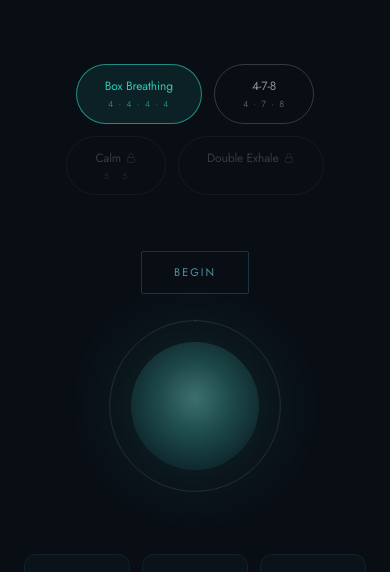
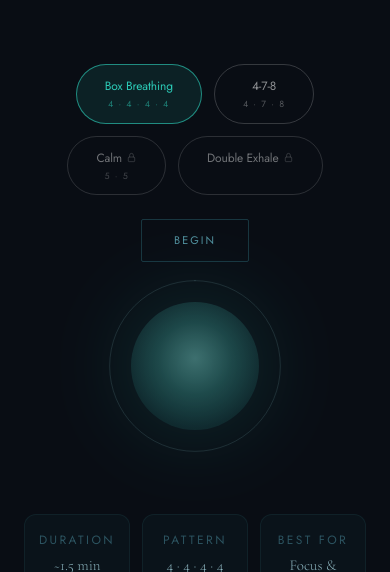
Before and after one commit to salsotk1973/solace, a Next.js app: page /breathing in a window 390 px wide. Shown: the part 204-776 px from the top of the page. Built offline with nearby package versions, Linux system fonts and the light colour scheme; no server answers.

Commit message:
Fix: breathing mobile layout — all 4 patterns visible, button above orb, no flex-col-reverse

```diff
--- a/components/breathing/BreathingSession.tsx
+++ b/components/breathing/BreathingSession.tsx
@@ -166,20 +166,8 @@ export default function BreathingSession({ userId }: Props) {
         disabled={!canSwitch}
       />
 
-      {/* ── Orb stage ────────────────────────────────────────────────────── */}
-      {/* flex-col-reverse on mobile: button renders first (top), orb below.
-          md:flex-col on desktop: orb first, button below. */}
-      <div className="flex flex-col-reverse md:flex-col items-center gap-8 mb-8 md:mb-16">
-        <BreathingOrb
-          pattern={pattern}
-          isRunning={isRunning}
-          onCycleChange={handleCycleChange}
-          onComplete={handleComplete}
-          size={orbSize}
-        />
-
-        <div className="flex flex-col items-center gap-4">
-          {/* Start / Stop */}
+      {/* ── Begin / Stop button — sits between selector and orb ─────────── */}
+      <div className="flex flex-col items-center mb-6 md:mb-8">
         {!isRunning ? (
           <button
             onClick={handleStart}
@@ -196,6 +184,16 @@ export default function BreathingSession({ userId }: Props) {
           </button>
         )}
       </div>
+
+      {/* ── Orb ─────────────────────────────────────────────────────────── */}
+      <div className="flex justify-center mb-8 md:mb-16">
+        <BreathingOrb
+          pattern={pattern}
+          isRunning={isRunning}
+          onCycleChange={handleCycleChange}
+          onComplete={handleComplete}
+          size={orbSize}
+        />
       </div>
 
       {/* ── Info cards ───────────────────────────────────────────────────── */}
--- a/components/breathing/PatternSelector.tsx
+++ b/components/breathing/PatternSelector.tsx
@@ -1,6 +1,4 @@
 "use client";
-
-import Link from "next/link";
 
 type Pattern = "box" | "478";
 
@@ -11,8 +9,8 @@ interface PatternSelectorProps {
 }
 
 const FREE_PATTERNS: { id: Pattern; name: string; timing: string }[] = [
-  { id: "box",  name: "Box Breathing", timing: "4 · 4 · 4 · 4" },
-  { id: "478",  name: "4-7-8",         timing: "4 · 7 · 8"     },
+  { id: "box", name: "Box Breathing", timing: "4 · 4 · 4 · 4" },
+  { id: "478", name: "4-7-8",         timing: "4 · 7 · 8"     },
 ];
 
 const LOCKED_PATTERNS = [
@@ -22,7 +20,11 @@ const LOCKED_PATTERNS = [
 
 function LockIcon() {
   return (
-    <svg width="12" height="12" viewBox="0 0 24 24" fill="none" className="ml-1 opacity-60" aria-hidden="true">
+    <svg
+      width="11" height="11" viewBox="0 0 24 24" fill="none"
+      aria-hidden="true"
+      style={{ marginLeft: "4px", opacity: 0.55, flexShrink: 0 }}
+    >
       <rect x="5" y="11" width="14" height="10" rx="2" stroke="currentColor" strokeWidth="1.5"/>
       <path d="M8 11V7a4 4 0 0 1 8 0v4" stroke="currentColor" strokeWidth="1.5" strokeLinecap="round"/>
     </svg>
@@ -31,7 +33,9 @@ function LockIcon() {
 
 export default function PatternSelector({ selected, onChange, disabled }: PatternSelectorProps) {
   return (
-    <div className="flex flex-wrap justify-center gap-3 mb-14">
+    <div className="flex flex-wrap justify-center gap-3 mb-6 md:mb-14">
+
+      {/* ── Free patterns ────────────────────────────────────────────────── */}
       {FREE_PATTERNS.map((p) => {
         const active = selected === p.id;
         return (
@@ -57,13 +61,17 @@ export default function PatternSelector({ selected, onChange, disabled }: Patter
         );
       })}
 
+      {/* ── Locked patterns — plain <a> to avoid next/link client issues ─── */}
       {LOCKED_PATTERNS.map((p) => (
-        <Link
+        <a
           key={p.name}
           href="/pricing"
-          className="flex flex-col items-center gap-0.5 px-7 py-3 rounded-full border border-[rgba(255,255,255,0.1)] bg-transparent text-[rgba(255,255,255,0.38)] opacity-50 hover:opacity-70 transition-opacity duration-200"
+          className="flex flex-col items-center gap-0.5 px-7 py-3 rounded-full border border-[rgba(255,255,255,0.14)] bg-transparent text-[rgba(255,255,255,0.42)] hover:text-[rgba(255,255,255,0.68)] hover:border-[rgba(255,255,255,0.26)] transition-all duration-200"
         >
-          <span className="[font-family:var(--font-jost)] text-[12px] tracking-[-0.01em] flex items-center">
+          <span
+            className="[font-family:var(--font-jost)] text-[12px] tracking-[-0.01em]"
+            style={{ display: "flex", alignItems: "center" }}
+          >
             {p.name}
             <LockIcon />
           </span>
@@ -72,8 +80,9 @@ export default function PatternSelector({ selected, onChange, disabled }: Patter
               {p.timing}
             </span>
           )}
-        </Link>
+        </a>
       ))}
+
     </div>
   );
 }
```
Lines whose indentation alone changed are shown as unchanged.
